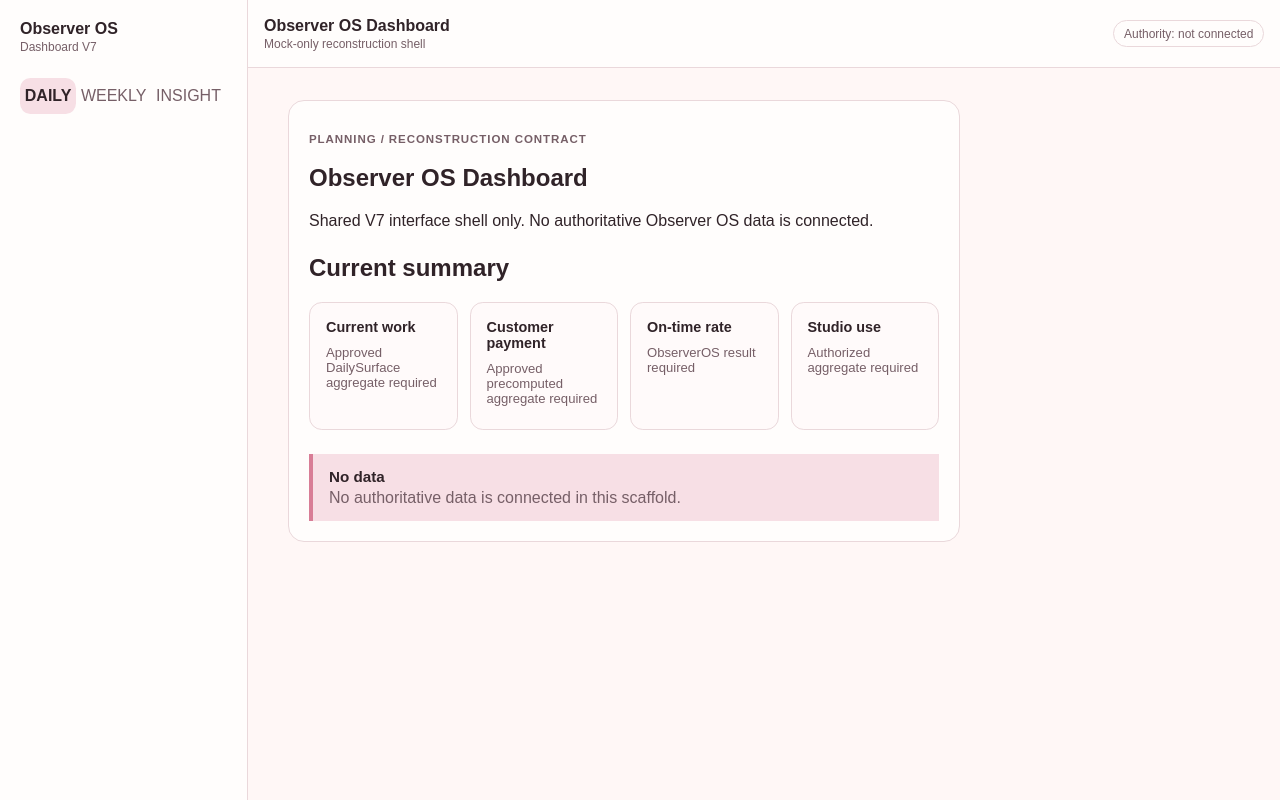
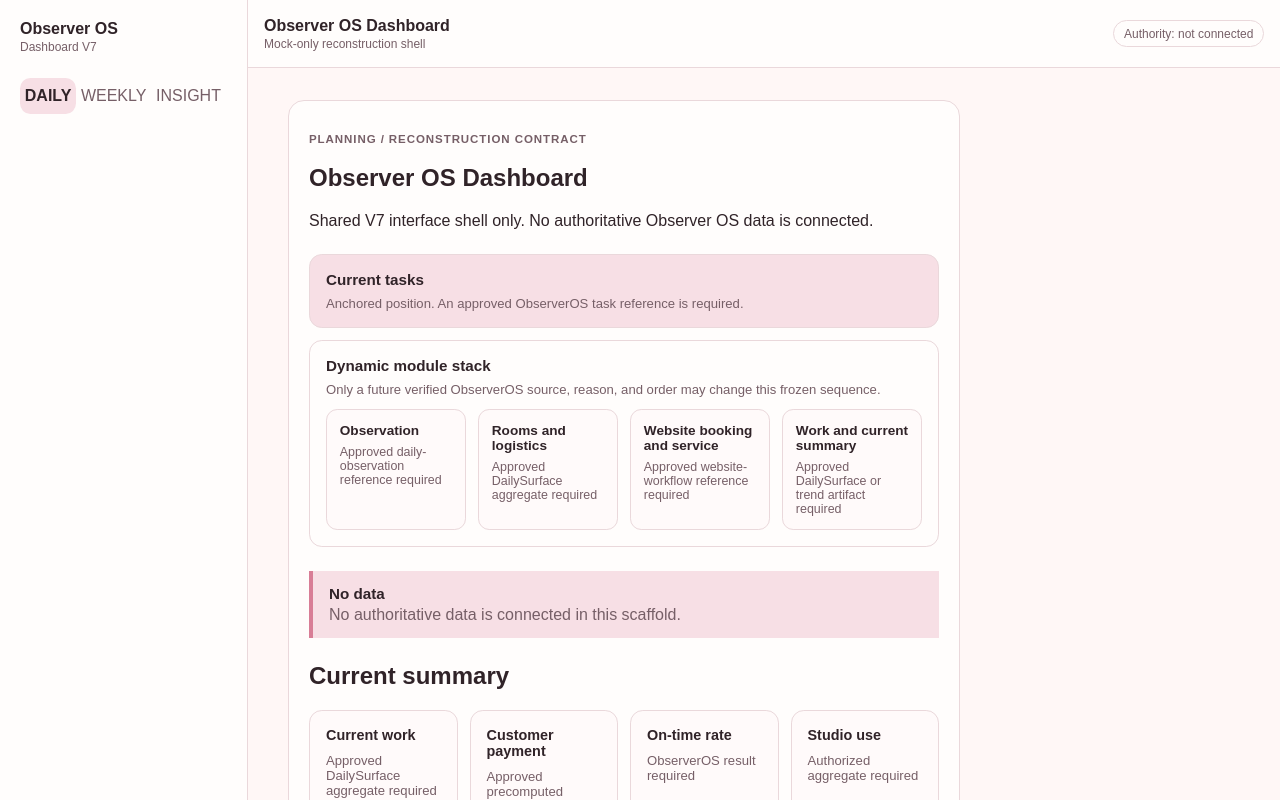
Before and after one commit to escortrogersyd3-dot/dashboard, a Next.js app: page / in a window 1280 px wide. Shown: the top 800 px of the page. Built offline with nearby package versions, Linux system fonts and the light colour scheme.

Commit message:
OTP-V7-012: Mock-only DAILY priority stack
Validated anchored DAILY priority shell with ObserverOS-only future ordering authority.

```diff
--- a/app/globals.css
+++ b/app/globals.css
@@ -17,11 +17,21 @@ button { font: inherit; }
 .state-panel h2 { font-size: 0.95rem; margin: 0; }
 .state-panel p { margin: 0.25rem 0 0; color: var(--v7-muted); }
 .daily-summary { margin-top: 1.5rem; }
+.daily-priority { margin-top: 1.5rem; }
+.task-marquee { border: 1px solid var(--v7-line); border-radius: 0.8rem; background: var(--v7-pink-soft); padding: 1rem; }
+.task-marquee h2, .priority-stack h2 { margin: 0; font-size: 0.95rem; }
+.task-marquee p, .priority-rule { margin: 0.5rem 0 0; color: var(--v7-muted); font-size: 0.82rem; }
+.priority-stack { margin-top: 0.75rem; border: 1px solid var(--v7-line); border-radius: 0.8rem; background: var(--v7-paper); padding: 1rem; }
+.priority-modules { display: grid; grid-template-columns: repeat(2, minmax(0, 1fr)); gap: 0.75rem; margin-top: 0.75rem; }
+.priority-module { min-height: 6rem; border: 1px solid var(--v7-line); border-radius: 0.7rem; background: #fffafa; padding: 0.8rem; }
+.priority-module h3 { margin: 0; font-size: 0.85rem; }
+.priority-module p { margin: 0.45rem 0 0; color: var(--v7-muted); font-size: 0.78rem; }
 .summary-slots { display: grid; grid-template-columns: repeat(2, minmax(0, 1fr)); gap: 0.75rem; }
 .summary-slot { min-height: 8rem; border: 1px solid var(--v7-line); border-radius: 0.8rem; background: #fffafa; padding: 1rem; }
 .summary-slot h2 { margin: 0; font-size: 0.9rem; }
 .summary-slot p { margin: 0.6rem 0 0; color: var(--v7-muted); font-size: 0.82rem; }
 @media (min-width: 880px) { .summary-slots { grid-template-columns: repeat(4, minmax(0, 1fr)); } }
+@media (min-width: 880px) { .priority-modules { grid-template-columns: repeat(4, minmax(0, 1fr)); } }
 .v7-bottom-nav { position: fixed; inset: auto 0 0; z-index: 10; display: grid; grid-template-columns: repeat(3, 1fr); border-top: 1px solid var(--v7-line); background: var(--v7-paper); padding: 0.4rem; }
 .v7-nav-item { border: 0; border-radius: 0.65rem; background: transparent; color: var(--v7-muted); padding: 0.55rem 0.3rem; }
 .v7-nav-item[aria-current="page"] { background: var(--v7-pink-soft); color: var(--v7-ink); font-weight: 700; }
--- a/app/page.tsx
+++ b/app/page.tsx
@@ -1,4 +1,5 @@
 import { DailySummary } from "../src/ui/daily-summary";
+import { DailyPriorityStack } from "../src/ui/daily-priority-stack";
 import { AppShell } from "../src/ui/interface-core";
 
 export default function Home() {
@@ -10,6 +11,7 @@ export default function Home() {
         <p>
           Shared V7 interface shell only. No authoritative Observer OS data is connected.
         </p>
+        <DailyPriorityStack />
         <DailySummary />
       </section>
     </AppShell>
--- a/package.json
+++ b/package.json
@@ -12,6 +12,7 @@
     "mock:verify": "node automation/scripts/verify_mock_adapters.mjs",
     "daily-contract:verify": "node automation/scripts/verify_daily_contract.mjs",
     "daily-summary:verify": "node automation/scripts/verify_daily_summary.mjs",
+    "daily-priority:verify": "node automation/scripts/verify_daily_priority_stack.mjs",
     "control-plane:validate": "python automation/scripts/validate_control_plane.py",
     "automation:preflight": "python automation/scripts/preflight.py --otp-id OTP-V7-001A-LOCAL-AUTOMATION-RUNNER-R1",
     "automation:guard": "python automation/scripts/guard_changed_paths.py --otp-id OTP-V7-001A-LOCAL-AUTOMATION-RUNNER-R1",
--- /dev/null
+++ b/src/ui/daily-priority-stack.tsx
@@ -0,0 +1,33 @@
+import { PresentationState } from "./interface-core";
+
+const modules = [
+  { id: "observation", label: "Observation", source: "Approved daily-observation reference required" },
+  { id: "rooms", label: "Rooms and logistics", source: "Approved DailySurface aggregate required" },
+  { id: "website", label: "Website booking and service", source: "Approved website-workflow reference required" },
+  { id: "work", label: "Work and current summary", source: "Approved DailySurface or trend artifact required" },
+] as const;
+
+/** Frozen DAILY order shell. ObserverOS alone may supply a verified module order and reason. */
+export function DailyPriorityStack() {
+  return (
+    <section className="daily-priority" aria-labelledby="daily-priority-title">
+      <article className="task-marquee">
+        <h2 id="daily-priority-title">Current tasks</h2>
+        <p>Anchored position. An approved ObserverOS task reference is required.</p>
+      </article>
+      <div className="priority-stack" aria-labelledby="priority-stack-title">
+        <h2 id="priority-stack-title">Dynamic module stack</h2>
+        <p className="priority-rule">Only a future verified ObserverOS source, reason, and order may change this frozen sequence.</p>
+        <div className="priority-modules">
+          {modules.map((module) => (
+            <article className="priority-module" key={module.id}>
+              <h3>{module.label}</h3>
+              <p>{module.source}</p>
+            </article>
+          ))}
+        </div>
+      </div>
+      <PresentationState state="EMPTY" />
+    </section>
+  );
+}
```
Also changed, not shown: automation/scripts/verify_daily_priority_stack.mjs (added, +10 -0 lines), 1 other file (tests, documents, lock files or other folders).
